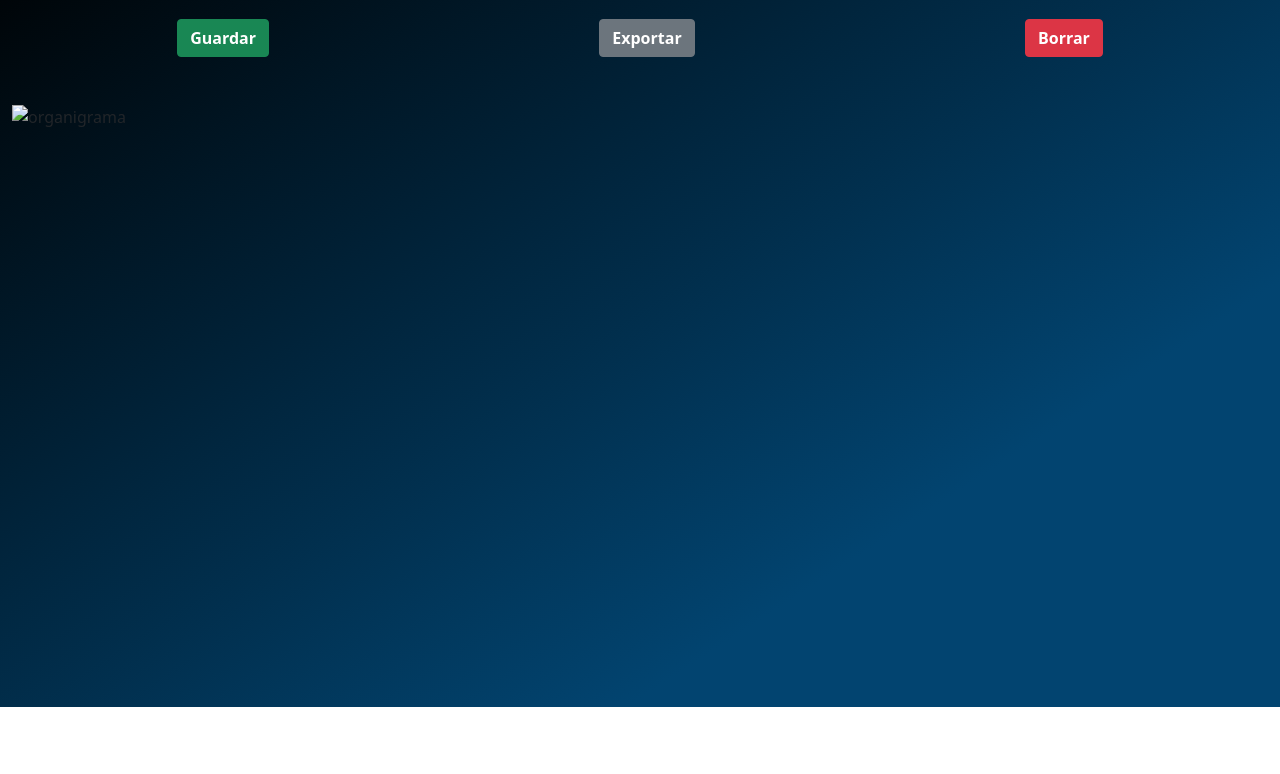
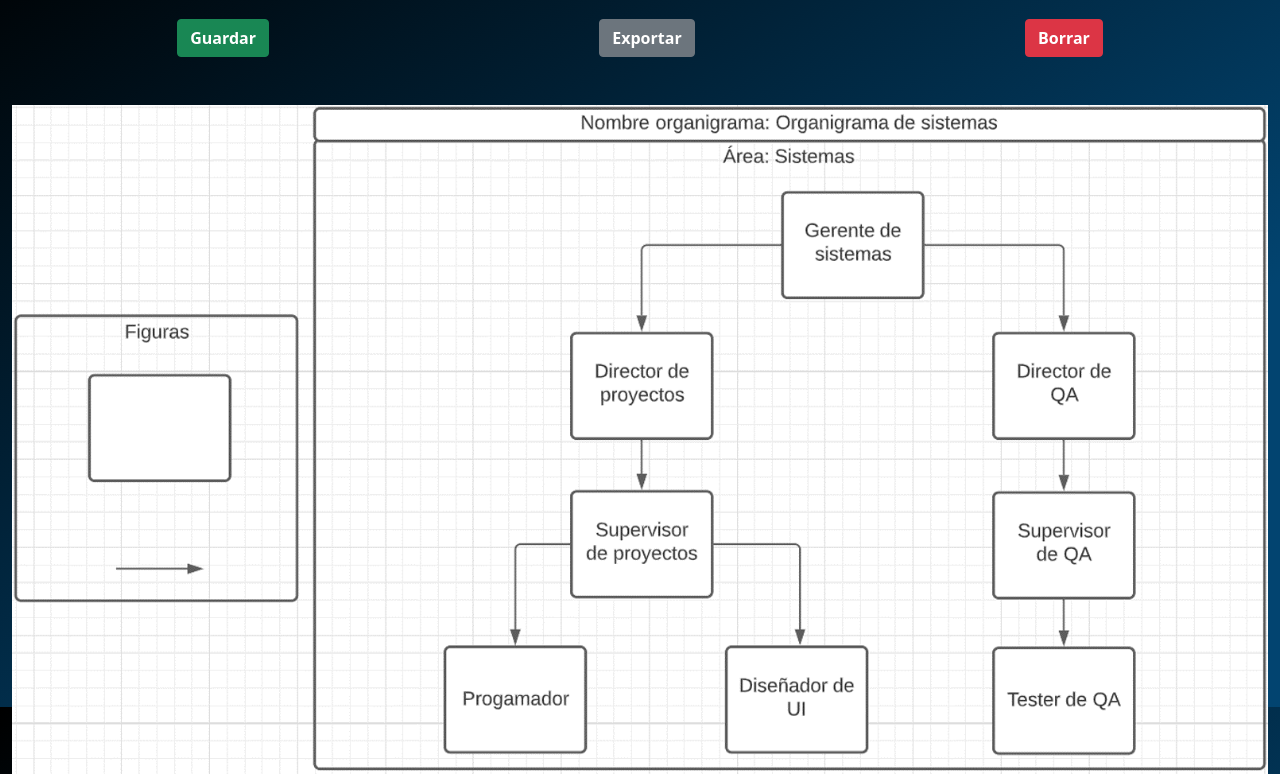
Before and after one commit to omar0402/MOAC_UI, a website: page dist/organizationDiagram.html in a window 1280 px wide. Shown: the part 93-867 px from the top of the page. Before the commit the page ends 800 px from the top, so only its background shows below. Drawn offline with nearby package versions, Linux system fonts and the light colour scheme.

Commit message:
Fixed image problem

```diff
--- a/dist/organizationDiagram.html
+++ b/dist/organizationDiagram.html
@@ -90,7 +90,7 @@
 
         </div>
 
-        <img class="img-fluid mt-5" src="./dist/static/images/diagramExamples/organigrama.png" alt="organigrama">
+        <img class="img-fluid mt-5" src="./static/images/diagramExamples/organigrama.png" alt="organigrama">
 
     </div>
 
--- a/package.json
+++ b/package.json
@@ -1,6 +1,6 @@
 {
   "name": "MOAC_UI",
-  "version": "1.0.8",
+  "version": "1.0.9",
   "description": "",
   "main": "index.js",
   "scripts": {
```
